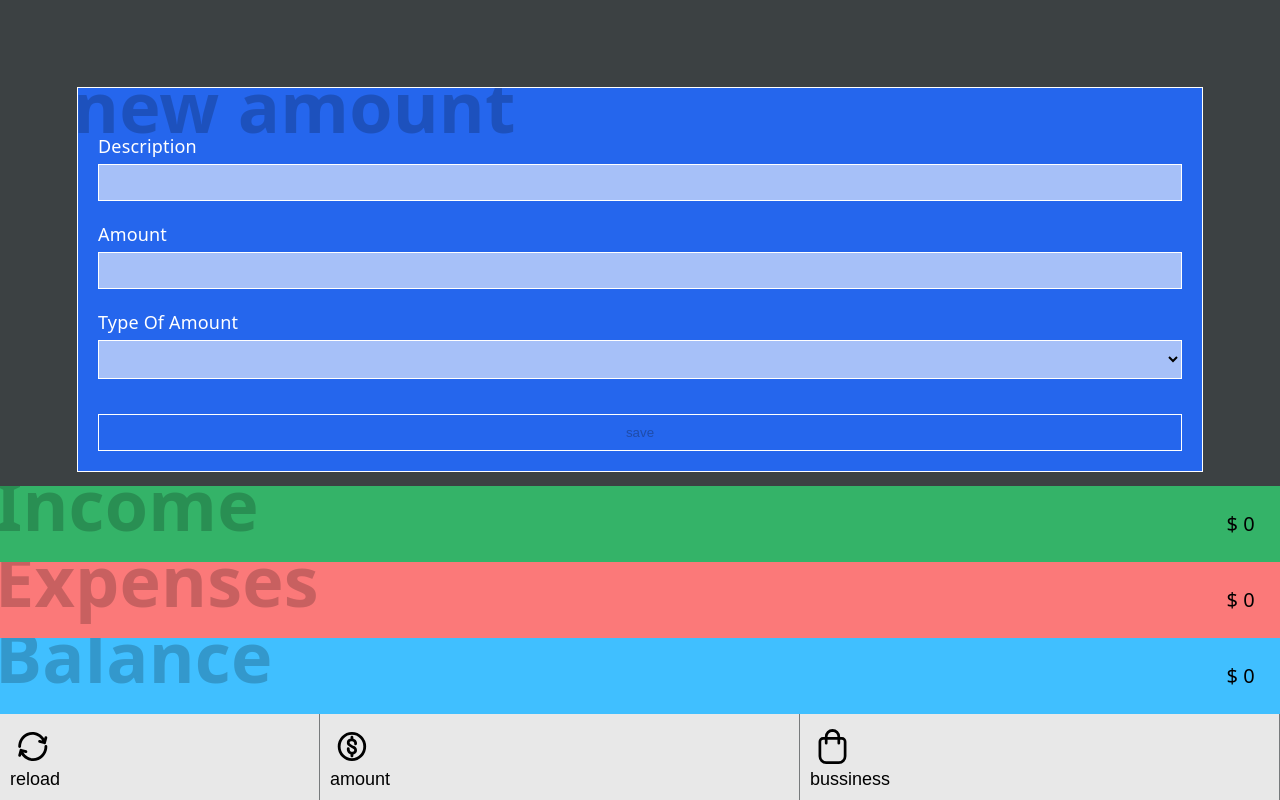
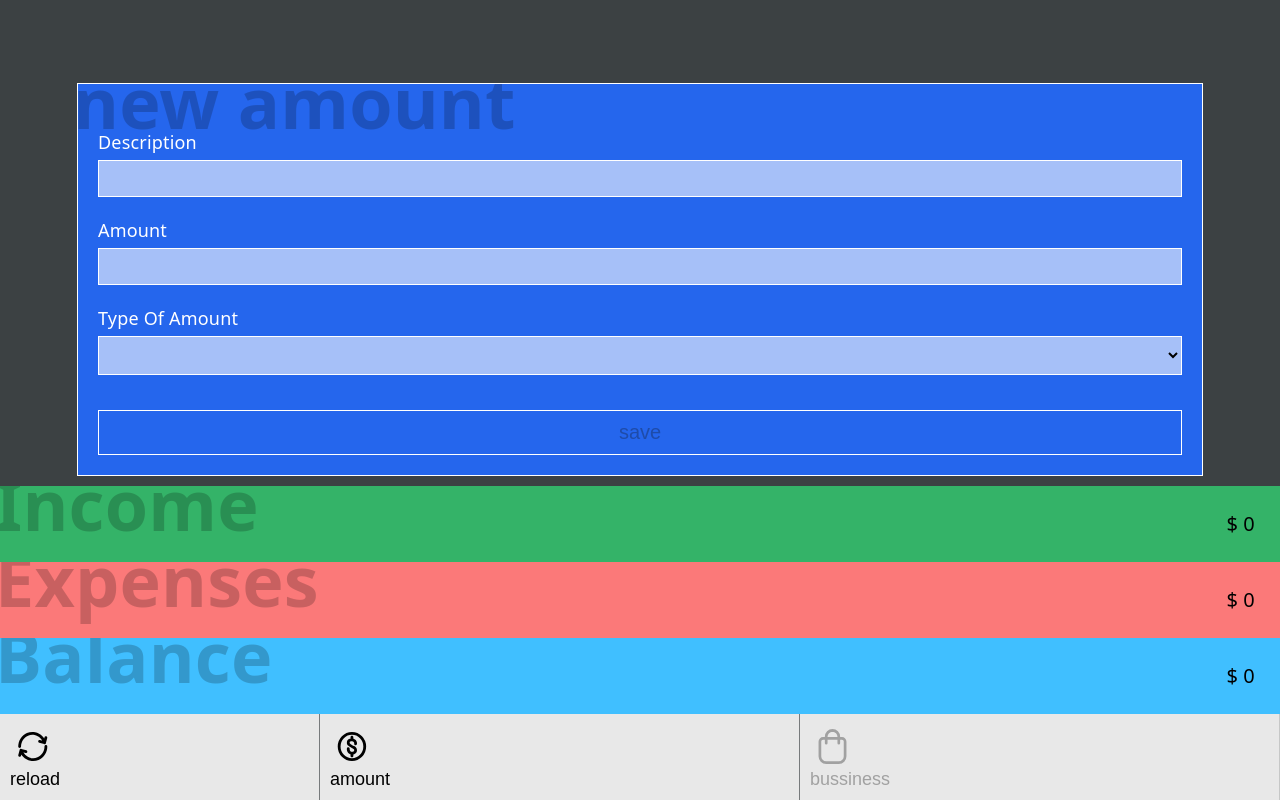
Before and after one commit to ferneymorenocarrion-gif/finance-app, a Svelte app: page / in a window 1280 px wide. Built offline with nearby package versions, Linux system fonts and the light colour scheme.

Commit message:
add z-index

```diff
--- a/src/App.svelte
+++ b/src/App.svelte
@@ -8,6 +8,8 @@
     import bussiness from './assets/bag.svg';
     import reload from './assets/reload.svg';
     import amount from './assets/coin.svg';
+
+    let disabled = true;
 
     $: expenses = $amounts.filter(amount => amount.type === 'expense');
     $: incomes = $amounts.filter(amount => amount.type === 'income');
@@ -40,11 +42,11 @@
     <img src={reload} alt="reload app"/>
     <span>reload</span></button>
   <button class="add-amount nav__item" on:click={handleClearStorage}><img src={amount} alt="my bussiness"/><span>amount</span></button>
-  <button class="my-bussiness nav__item" on:click={handleClearStorage}><img src={bussiness} alt="my bussiness"/><span>bussiness</span></button>
+  <button class:button-disabled={disabled} class="my-bussiness nav__item" on:click={handleClearStorage}><img src={bussiness} alt="my bussiness"/><span>bussiness</span></button>
 </nav>
 <!-- <Income></Income> -->
 <NewAmount></NewAmount>
-<table>
+<table class="expenses">
   <thead>
     <tr>
       <th>description</th>
@@ -68,7 +70,7 @@
     {/if}
   </tbody>
 </table>
-<table>
+<table class="incomes">
   <thead>
     <tr>
       <th>description</th>
@@ -104,9 +106,23 @@
     padding: 10px;
   }
 
+  th {
+    text-transform: capitalize;
+  }
+
   table {
     border-collapse: collapse;
     width: 100%;
+    color: #3c4143;
+  }
+
+  .expenses {
+    background-color: #fdbbdb;
+    border-color: red;
+  }
+
+  .incomes {
+    background-color: #9bdab4;
   }
 
   .account-summary {
@@ -116,6 +132,7 @@
     display: flex;
     flex-direction: column;
     width: 100%;
+    z-index: 1;
 
     &__income {
       // width: 50%;
@@ -139,7 +156,6 @@
     position: relative;
     overflow: hidden;
     text-align: right;
-    z-index: 1;
 
     span {
       position: absolute;
@@ -185,6 +201,10 @@
         font-size: 18px;
       }
     }
+
+    .button-disabled {
+      opacity: 0.3;
+    }
   }
 
 </style>
--- a/src/components/newAmount/NewAmount.svelte
+++ b/src/components/newAmount/NewAmount.svelte
@@ -37,7 +37,7 @@ const handleNewExpense = () => {
                 <option value='expense'>Expense</option>
                 <option value='income'>Income</option>
             </select>
-            <button disabled={isDisabled} type="submit" aria-label="save-expense">save</button>
+            <button class="save" disabled={isDisabled} type="submit" aria-label="save-expense">save</button>
         </form>
     </div>
 </div>
@@ -58,6 +58,7 @@ const handleNewExpense = () => {
             font-size: 70px;
             font-weight: 600;
             color: rgba(0, 0, 0, 0.2);
+            min-width: 390px;
         }
 
         &__content {
@@ -82,6 +83,7 @@ const handleNewExpense = () => {
                 padding: 10px;
                 background-color: #a6c0f8;
                 color: #000000;
+                border-radius: 0;
             }
 
             button {
@@ -90,6 +92,10 @@ const handleNewExpense = () => {
                 border: 1px solid white;
                 padding: 10px 5px;
             }
+
+            .save {
+                font-size: 20px;
+            }
         }
     }
 </style>
```
